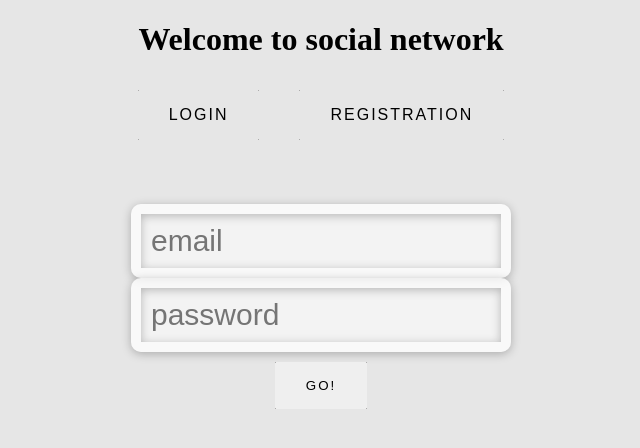
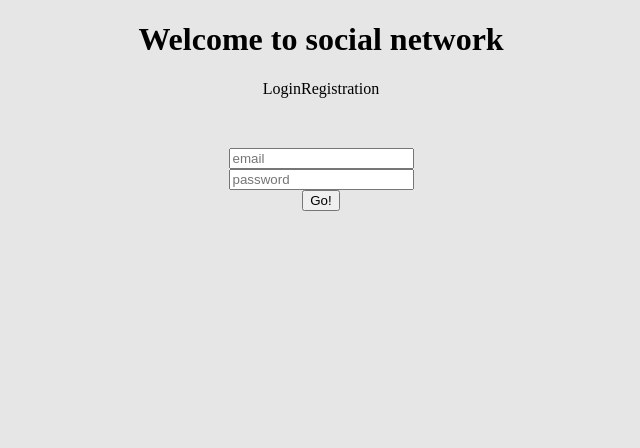
Before and after one commit to Mikhail-Kashperko/S_N, a React app: page /login in a window 1280 px wide. Shown: the top 448 px of the page, without its empty margins (319-959 px from the left). Built offline with nearby package versions, Linux system fonts and the light colour scheme; no server answers.

Commit message:
commit 25

```diff
--- a/src/components/App/App.js
+++ b/src/components/App/App.js
@@ -1,31 +1,61 @@
-import React from "react"
-import {BrowserRouter, Route} from 'react-router-dom'
-import styles from './App.module.css'
-import SideBar from '../SideBar'
-import Friends from '../Friends'
-import News from '../News'
-import MessengerContainer from "../Messenger/MessengerContainer"
-import UsersContainer from "../Users/UsersContainer"
-import ProfileContainer from "../Profile/ProfileContainer"
-import Header from "../Header/Header"
+import React from "react";
+import { BrowserRouter, Redirect, Route } from "react-router-dom";
+import styles from "./App.module.css";
+import SideBar from "../SideBar";
+import Friends from "../Friends";
+import News from "../News";
+import MessengerContainer from "../Messenger/MessengerContainer";
+import UsersContainer from "../Users/UsersContainer";
+import ProfileContainer from "../Profile/ProfileContainer";
+import Header from "../Header/Header";
+import Login from '../Auth/Login'
+import Registration from '../Auth/Registration'
+import Auth from '../Auth/Auth'
+import EditProfile from "../EditProfile/EditProfile";
+
+const AuthRout = (params) => {
+    if(localStorage.getItem('user')){
+        return params.route
+    }
+    return <Redirect to = '/login'/>
+}
+
+const Container = (params) => {
+    if(localStorage.getItem('user')){
+        return (
+            <div className={styles.wrapper}>
+                    <Header forceUpdate = {params.forceUpdate} />
+                    <SideBar />
+                    <div className={styles.content_wrapper}>
+                    {params.children}
+                </div>
+            </div>
+        )
+    }
+
+    return (
+        <Auth>
+            {params.children}
+        </Auth>
+    )
+}
 
 const App = () => {
-
-        return (
-            <BrowserRouter>
-                <div className = {styles.wrapper}>
-                    <Header/>
-                    <SideBar/>
-                    <div className = {styles.content_wrapper}>
-                        <Route path = '/profile/:userId' render = { () => <ProfileContainer/>}/>
-                        <Route path = '/messenger' render = { () => <MessengerContainer/>}/>
-                        <Route path = '/news' render = { () => <News/>}/>
-                        <Route path = '/friends' render = { () => <Friends/>}/>
-                        <Route path = '/users' render = { () => <UsersContainer/>}/>
-                    </div>
-                </div>
-            </BrowserRouter>
-        );
-}
+    const [, updateState] = React.useState();
+    const forceUpdate = React.useCallback(() => updateState({}), []);
+     return (
+    <BrowserRouter>
+            <AuthRout route = {<Route path="/profile/:userId" render={() => <Container forceUpdate = {forceUpdate}> <ProfileContainer/></Container> } />}/>
+            <AuthRout route = {<Route path="/edit_profile" render={() => <Container forceUpdate = {forceUpdate} ><EditProfile /></Container>} />} />
+            <AuthRout route = {<Route path = '/' render = {() => <Redirect to = '/news'/>}/>}/>
+            <AuthRout route = {<Route path="/messenger" render={() => <Container forceUpdate = {forceUpdate} ><MessengerContainer /></Container>} />} />
+            <AuthRout route = {<Route path="/news" render={() => <Container forceUpdate = {forceUpdate}><News/></Container>} />} />
+            <AuthRout route = {<Route path="/friends" render={() => <Container forceUpdate = {forceUpdate} ><Friends/></Container>} />} />
+            <AuthRout route = {<Route path="/users" render={() => <Container forceUpdate = {forceUpdate}><UsersContainer/></Container>} />} />
+            <Route path="/login" render={() => <Container forceUpdate = {forceUpdate}><Login forceUpdate={forceUpdate}/></Container>}/>
+            <AuthRout route = {<Route path="/registration" render={() => <Container forceUpdate = {forceUpdate} ><Registration forceUpdate={forceUpdate}/></Container>} />}/>
+    </BrowserRouter>
+  );
+};
 
 export default App;
--- a/src/components/Auth/Auth.js
+++ b/src/components/Auth/Auth.js
@@ -1,10 +1,6 @@
 import React from "react";
-import { NavLink, Router, BrowserRouter, Route } from "react-router-dom";
 import styles from "./Auth.module.css";
 import AuthNavbar from "./AuthNavbar";
-import Login from "./Login";
-import Registration from "./Registration";
-import * as axios from 'axios'
 
 class Auth extends React.Component {
 
@@ -12,11 +8,8 @@ class Auth extends React.Component {
     return (
       <div className = {styles.auth_form}>
         <h1>Welcome to social network</h1>
-        <BrowserRouter>
-          <AuthNavbar />
-          <Route path="/login" render={() => <Login/>} />
-          <Route path="/registration" render={() => <Registration/>} />
-        </BrowserRouter>
+        <AuthNavbar />
+        {this.props.children}
       </div>
     );
   }
--- a/src/components/Auth/Auth.module.css
+++ b/src/components/Auth/Auth.module.css
@@ -5,57 +5,3 @@
 .login_form, .registration_form {
   margin-top: 50px;
 }
-
-input {
-  padding: 10px;
-  font-size: 30px;
-  border: 10px solid rgba(255, 255, 255, 0.5);
-  box-shadow: 0 2px 10px rgba(0, 0, 0, 0.25) inset,
-    0 2px 10px rgba(0, 0, 0, 0.25);
-  border-radius: 10px;
-  background: rgba(255, 255, 255, 0.5);
-  outline: none;
-  color: #333;
-  width: 50%;
-  left: 25%;
-}
-
-a,
-button {
-  cursor: pointer;
-  text-decoration: none;
-  color: black;
-  display: inline-block;
-  position: relative;
-  padding: 15px 30px;
-  border: 1px solid black;
-  border-image: linear-gradient(180deg, #e0e0e0, #b8b6b6, #a1a1a1, #8c8c8c);
-  margin: 10px 20px;
-  font-family: "Montserrat", sans-serif;
-  text-transform: uppercase;
-  overflow: hidden;
-  letter-spacing: 2px;
-  transition: 0.8s cubic-bezier(0.165, 0.84, 0.44, 1);
-}
-
-a:before {
-  content: "";
-  position: absolute;
-  left: 0;
-  top: 0;
-  height: 0;
-  width: 100%;
-  z-index: -1;
-  background: linear-gradient(180deg, #e0e0e0, #b8b6b6, #a1a1a1, #8c8c8c);
-  transition: 0.8s cubic-bezier(0.165, 0.84, 0.44, 1);
-}
-
-a:hover {
-  background: rgba(255, 255, 255, 0);
-}
-
-a:hover:before {
-  bottom: 0%;
-  top: auto;
-  height: 100%;
-}
--- a/src/components/Auth/Login.js
+++ b/src/components/Auth/Login.js
@@ -1,36 +1,57 @@
 import React from 'react'
 import styles from './Auth.module.css'
 import * as axios from 'axios'
+import { Redirect } from 'react-router-dom'
 
 class Login extends React.Component {
 
-    componentDidMount() {
+    constructor(props) {
+        super(props)
+
+        this.emailRef = React.createRef()
+        this.passwordRef = React.createRef()
+    }
+
+    login = (e) => {
+        e.preventDefault()
         axios
-        .get(`http://localhost:3000/users`)
+        .get(`http://localhost:3000/users?email=${this.emailRef.current.value}`)
         .then(response => {
+            if(response.data.length === 0) {
+                throw new Error('Email is not found')
+            }
+            if(response.data[0].password != this.passwordRef.current.value) {
+                throw new Error('Wrong password')
+            }
+            localStorage.setItem('user', JSON.stringify(response.data[0]))
+            this.props.forceUpdate();
 
-            const usersPasswordData = response.data.map(function(users){
-                return users.password
-            })
-            console.log(usersPasswordData)
-
-            const usersEmailData = response.data.map(function(users){
-                return users.email
-            })
-
-            console.log(usersEmailData)
-
-        }).catch(console.log)
-
+        }).catch(alert)
     }
 
     render() {
 
+        const parsedUser = JSON.parse(localStorage.getItem('user') || '{}');
+
+        if(parsedUser.id) {
+            return(
+                <Redirect to={`/news`} />
+            )
+        }
+
         return (
+
             <form
-                className = {styles.login_form}>
-                <input type = 'text' placeholder = 'email'></input> <br/>
-                <input type = 'password' placeholder = 'password'></input> <br/>
+                className = {styles.login_form}
+                onSubmit = {this.login}>
+                <input
+                    type = 'email'
+                    placeholder = 'email'
+                    ref = {this.emailRef} ></input> <br/>
+                <input
+                    type = 'password'
+                    placeholder = 'password'
+                    ref = {this.passwordRef} ></input> <br/>
                 <button type = 'submit'>Go!</button>
             </form>
         )
--- /dev/null
+++ b/src/components/EditProfile/EditProfile.js
@@ -0,0 +1,14 @@
+import React from 'react'
+
+const EditProfile = () => {
+    return (
+        <form>
+            <input id = 'name' type = 'text' placeholder = 'Name' /> <br/>
+            <input id = 'location' type = 'text' placeholder = 'Location' /> <br/>
+            <input id = 'age' type = 'text' placeholder = 'Age' /> <br/>
+            <button type = 'submit'> Save </button>
+        </form>
+    )
+}
+
+export default EditProfile
--- a/src/components/Header/Header.js
+++ b/src/components/Header/Header.js
@@ -2,14 +2,18 @@ import React from 'react'
 import { NavLink } from 'react-router-dom'
 import styles from './Header.module.css'
 
-const Header = () => {
+const Header = (props) => {
     return (
         <header className = {styles.header}>
             <img src = '../src/img/logo.png'></img>
             <div className = {styles.login_block}>
-                <NavLink to = '/login'>
-                    Login
-                </NavLink>
+                <a onClick={(e) => {
+                    e.preventDefault();
+                    localStorage.removeItem('user');
+                    props.forceUpdate();
+                }}>
+                    logout
+                </a>
             </div>
         </header>
     )
--- a/src/components/Profile/ProfileInfo/ProfileInfo.js
+++ b/src/components/Profile/ProfileInfo/ProfileInfo.js
@@ -1,27 +1,33 @@
 import React from "react";
 import Preloader from "../../Preloader/Preloader";
 import styles from "./ProfileInfo.module.css";
+import * as axios from 'axios'
 
-const ProfileInfo = (props) => {
+class ProfileInfo extends React.Component {
 
-    if(!props.profile) {
-        return <Preloader/>
-    }
+
+
+    render() {
+
+        let user = localStorage.user
+        let parsedUser = JSON.parse(user)
+        console.log(parsedUser)
 
         return (
             <div className = {styles.profile}>
-        <div className = {styles.user_photo}>
-            <img src = {props.profile.photo}></img>
+                <div>
+                    <img className = {styles.user_photo} src = {parsedUser.photo}/>
                 </div>
-        <div className = {styles.user_description}>
                 <div>
-                <h1>{props.profile.name}</h1>
-            </div>
-            <div>location : {props.profile.location}:</div>
-            <div>Age: {props.profile.age}</div>
+                    {parsedUser.name} <br/>
+                    location: {parsedUser.location} <br/>
+                    age: {parsedUser.age}
                 </div>
             </div>
-  );
-};
+        )
+    }
 
+}
 export default ProfileInfo;
+
+console.log(localStorage.getItem('user'))
--- a/src/components/Profile/ProfileInfo/ProfileInfo.module.css
+++ b/src/components/Profile/ProfileInfo/ProfileInfo.module.css
@@ -1,20 +1,8 @@
-.profile {
+.profile{
     display: flex;
-    justify-content: space-evenly;
 }
 
-.user_photo {
-    height: 400px;
-    width: 300px;
+.user_photo{
+    width: 200px;
+    height: 200px;
 }
-
-.user_photo img {
-    width: 100%;
-    height: 100%;
-}
-
-.user_description {
-    display: flex;
-    flex-direction: column;
-    justify-content: center;
-}
--- a/src/index.js
+++ b/src/index.js
@@ -6,11 +6,9 @@ import {Provider} from 'react-redux'
 import Auth from "./components/Auth"
 
 ReactDOM.render(
+    <Provider store = {store}>
+        <App/>
+    </Provider>,
 
-    <Auth/>,
-
-    // <Provider store = {store}>
-    //     <App/>
-    // </Provider>,
     document.getElementById("root")
 );
```
Also changed, not shown: src/components/SideBar/SideBar.js (+21 -18 lines). Lines whose indentation alone changed are shown as unchanged.
